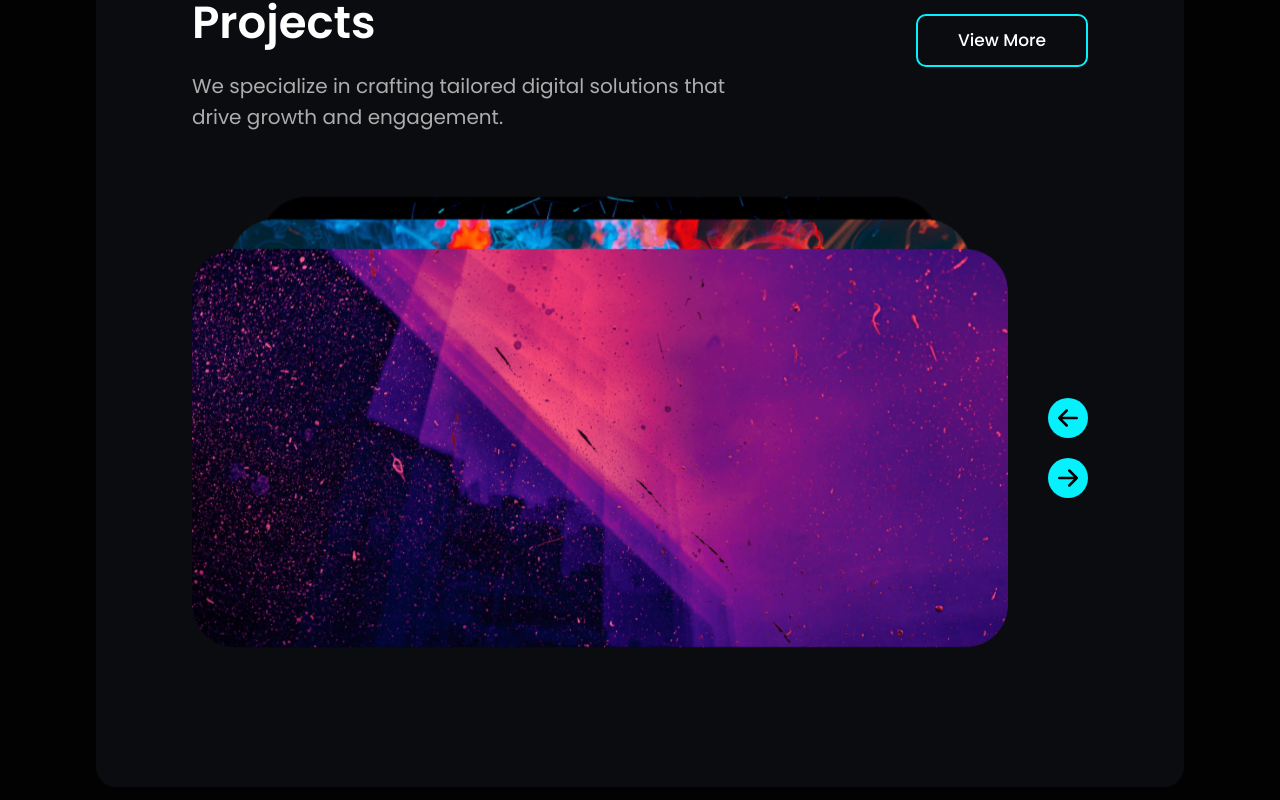
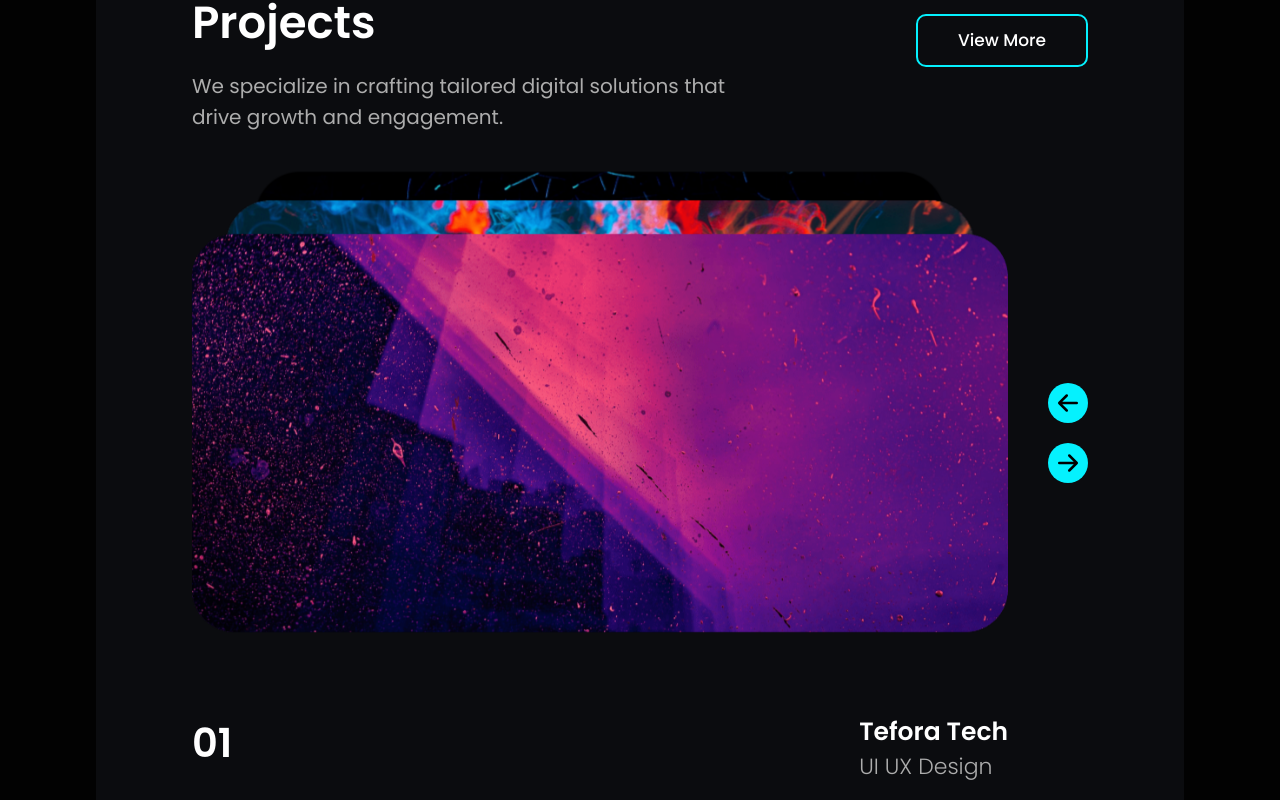
Before and after one commit to tefora/official_website, a React (Vite) app: page / in a window 1280 px wide. Shown: the part 3880-4680 px from the top of the page. Built offline with nearby package versions, Linux system fonts and the light colour scheme.

Commit message:
added project desc

```diff
--- a/src/components/index.js
+++ b/src/components/index.js
@@ -32,6 +32,7 @@ import PortfolioPage from "./Pages/PortfolioPage";
 import OurWork from "./sections/OurWork";
 import PortfolioItem from "./sections/PortfolioItem";
 import Projects from "./sections/Projects";
+import ProjectDesc from "./sections/ProjectDesc";
 
 export {
   Counters,
@@ -65,5 +66,7 @@ export {
   HeroPortfolio,
   PortfolioPage,
   OurWork,
-  PortfolioItem,Projects
+  PortfolioItem,
+  Projects,
+  ProjectDesc,
 };
--- /dev/null
+++ b/src/components/sections/ProjectDesc.jsx
@@ -0,0 +1,66 @@
+import React from "react";
+import { Swiper, SwiperSlide } from "swiper/react";
+
+import "swiper/css";
+import "swiper/css/navigation";
+import "swiper/css/effect-coverflow";
+
+import { Navigation, EffectFade } from "swiper";
+const ProjectDesc = () => {
+  return (
+    <div className="mt-5 lg:mr-20">
+      <Swiper
+        effect={"fade"}
+        navigation={{
+          nextEl: ".swiper-next",
+          prevEl: ".swiper-prev",
+          clickable: true,
+        }}
+        modules={[Navigation, EffectFade]}
+        className="mySwiper "
+      >
+        <SwiperSlide className="bg-[#0B0C0F]">
+          <div className="flex flex-row justify-between">
+            <h2 className="text-[25px] sm:text-[40px] font-semibold">01</h2>
+            <div>
+              <h6 className="text-[18px] sm:text-[25px] font-semibold">
+                Tefora Tech
+              </h6>
+              <p className="text-[16px] sm:text-[22px] font-light">
+                UI UX Design{" "}
+              </p>
+            </div>
+          </div>
+        </SwiperSlide>
+        <SwiperSlide className="bg-[#0B0C0F]">
+          <div className="flex flex-row justify-between">
+            <h2 className="text-[25px] font-semibold sm:text-[40px]">02</h2>
+            <div>
+              <h6 className="text-[18px] sm:text-[25px] font-semibold">
+                Al-Abrar
+              </h6>
+              <p className="text-[16px] sm:text-[22px] font-light">
+                Web Design{" "}
+              </p>
+            </div>
+          </div>
+        </SwiperSlide>
+        <SwiperSlide className="bg-[#0B0C0F]">
+          <div className="flex flex-row justify-between">
+            <h2 className="text-[25px] font-semibold sm:text-[40px]">03</h2>
+            <div>
+              <h6 className="text-[18px] sm:text-[25px] font-semibold">
+                Gzone Tourism
+              </h6>
+              <p className="text-[16px] sm:text-[22px] font-light">
+                Mobile Application{" "}
+              </p>
+            </div>
+          </div>
+        </SwiperSlide>
+      </Swiper>
+    </div>
+  );
+};
+
+export default ProjectDesc;
--- a/src/components/sections/ProjectSlide.jsx
+++ b/src/components/sections/ProjectSlide.jsx
@@ -1,5 +1,5 @@
 import React from "react";
-import { BsArrowLeftShort,BsArrowRightShort } from "react-icons/bs";
+import { BsArrowLeftShort, BsArrowRightShort } from "react-icons/bs";
 
 import { Swiper, SwiperSlide } from "swiper/react";
 
@@ -10,11 +10,14 @@ import "swiper/css/effect-coverflow";
 
 import { EffectCoverflow, Navigation } from "swiper";
 import { projects } from "../../constants";
+import ProjectDesc from "./ProjectDesc";
 
 function ProjectSlide() {
   return (
-    <div className="flex flex-col lg:flex-row lg:items-center gap-5 lg:gap-10 lg:mt-10">
-      <div className="flex items-center justify-center w-full h-[210px] sm:h-[550px] projects">
+    <div className="flex flex-col lg:flex-col-reverse">
+      <ProjectDesc />
+      <div className="flex flex-col lg:flex-row lg:items-center gap-5 lg:gap-10 lg:mt-10 ">
+        <div className="flex items-center justify-center w-full h-[210px] sm:h-[520px] projects">
           <div className="container">
             <Swiper
               effect={"coverflow"}
@@ -30,7 +33,7 @@ function ProjectSlide() {
               // }}
               freeMode={false}
               coverflowEffect={{
-              rotate: 5,
+                rotate: 0,
                 stretch: 450,
                 depth: 100,
                 modifier: 1.1,
@@ -41,11 +44,10 @@ function ProjectSlide() {
                 prevEl: ".swiper-prev",
                 clickable: true,
               }}
-
               modules={[EffectCoverflow, Navigation]}
               className="swiper-container"
             >
-          {projects.map((items)=>(
+              {projects.map((items) => (
                 <SwiperSlide>
                   <div
                     className=" h-[470px] w-full bg-contain bg-center bg-no-repeat sm:h-[440px]"
@@ -53,7 +55,6 @@ function ProjectSlide() {
                   ></div>
                 </SwiperSlide>
               ))}
-
             </Swiper>
           </div>
         </div>
@@ -66,6 +67,7 @@ function ProjectSlide() {
           </div>
         </div>
       </div>
+    </div>
   );
 }
 
--- a/src/components/sections/Projects.jsx
+++ b/src/components/sections/Projects.jsx
@@ -12,19 +12,21 @@ const Projects = () => {
             Projects
           </h2>
           <p className="mt-5 text-[16px] leading-[28px] sm:leading-[31px] md:text-[18px] lg:text-[20px]">
-            We specialize in crafting tailored digital solutions that <br className="hidden sm:block"/> drive
-            growth and engagement.
+            We specialize in crafting tailored digital solutions that{" "}
+            <br className="hidden sm:block" /> drive growth and engagement.
           </p>
         </div>
         <div>
-          <Link to="" className={`${styles.btnStyle1} btn-1 my-5`}>
+          <Link to="/portfolio" className={`${styles.btnStyle1} btn-1 my-5`}>
             View More
           </Link>
         </div>
       </div>
-      <div>
-        <ProjectSlide />
-      </div>
+      {/* <div className="relative">
+      <div className="absolute w-[150px] h-[100px] bg-primary -top-5 rounded-full right-0 left-0 blur-2xl opacity-25 m-auto"></div>
+
+      </div> */}
+      <ProjectSlide />
     </div>
   );
 };
--- a/src/constants/index.js
+++ b/src/constants/index.js
@@ -133,20 +133,29 @@ export const counters = [
     title: " Industries Served",
   },
 ];
-export const projects=[
+export const projects = [
   {
-    id:1,
-    image:slide1
+    id: 1,
+    image: slide1,
+    number: "01",
+    title: "Effectiv. Fight fraudsters. ",
+    subtitle: "UI UX Design · SaaS · United States ",
   },
   {
-    id:2,
-    image:slide2
+    id: 2,
+    image: slide2,
+    number: "01",
+    title: "Effectiv. Fight fraudsters. ",
+    subtitle: "UI UX Design · SaaS · United States ",
   },
   {
-    id:3,
-    image:slide3
+    id: 3,
+    image: slide3,
+    number: "01",
+    title: "Effectiv. Fight fraudsters. ",
+    subtitle: "UI UX Design · SaaS · United States ",
   },
-]
+];
 export const Testimonial = [
   {
     id: 1,
```
Lines whose indentation alone changed are shown as unchanged.
